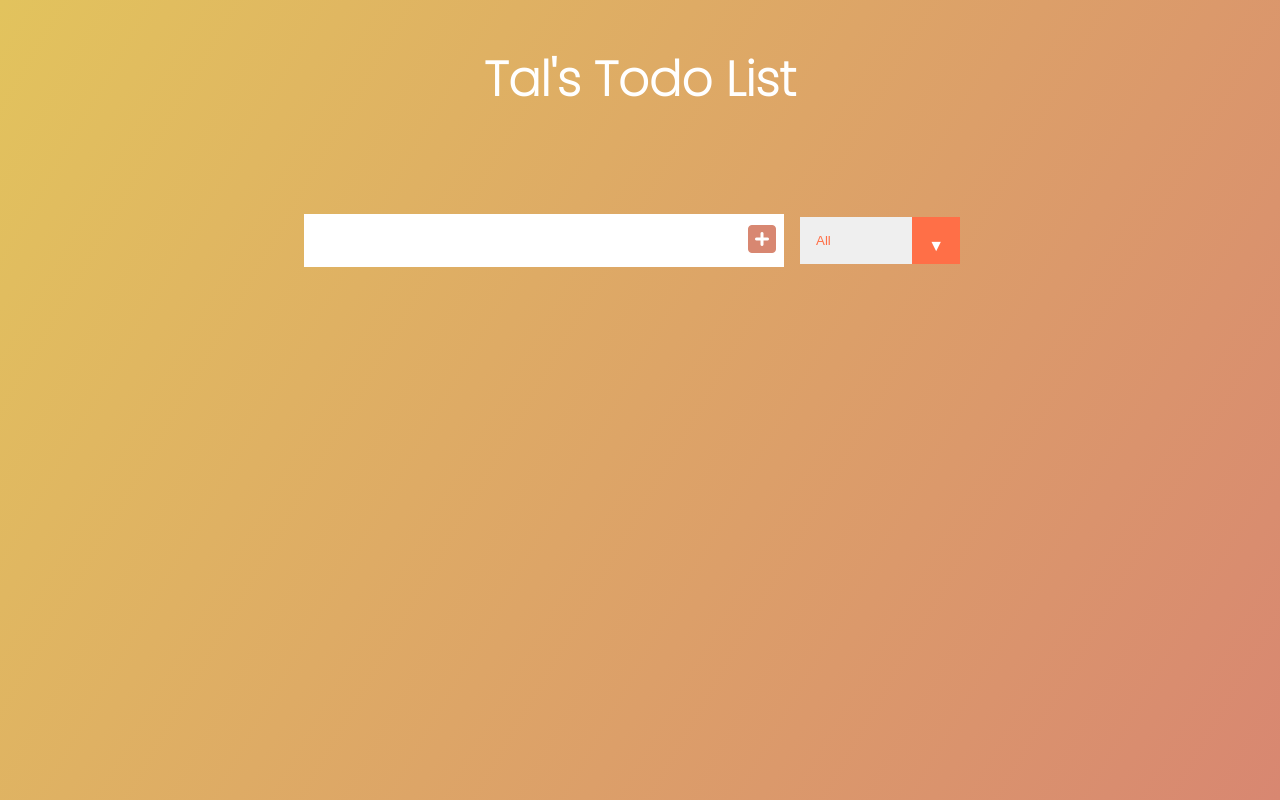
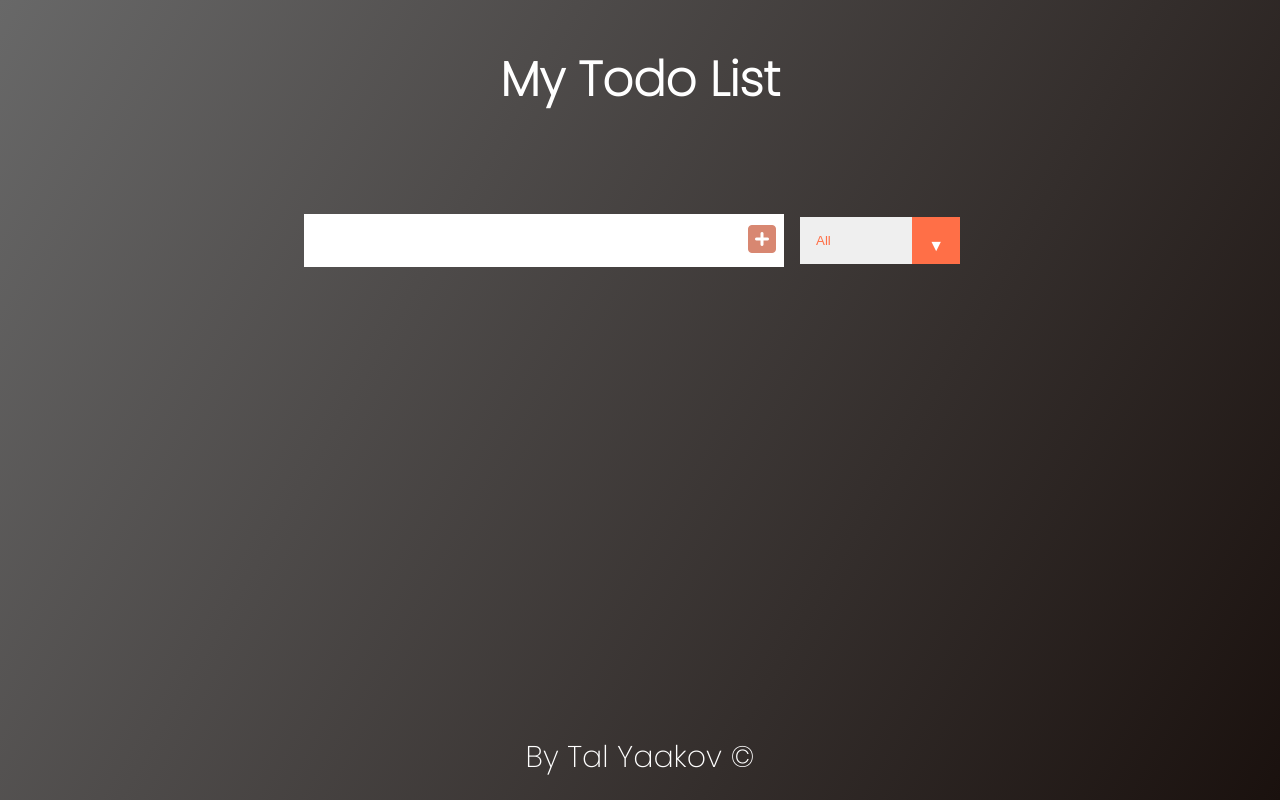
Before and after one commit to talist225/todolist, a plain HTML site: page index.html in a window 1280 px wide. Drawn offline with Linux system fonts and the light colour scheme.

Commit message:
Add files via upload

```diff
--- a/css/index.css
+++ b/css/index.css
@@ -5,7 +5,7 @@
 }
 
 body {
-  background-image: linear-gradient(120deg, #e2c35d, #d88771);
+  background-image: linear-gradient(120deg, #686868, #1a110e);
   color: white;
   font-family: "Poppins", sans-serif;
   min-height: 100vh;
@@ -138,3 +138,14 @@ select {
   background: white;
   color: #ff6f47;
 }
+
+.footer {
+  position: fixed;
+  left: 0;
+  bottom: 20px;
+  width: 100%;
+  font-weight: 400;
+  color: white;
+  text-align: center;
+  font-size: 30px;
+}
--- a/index.html
+++ b/index.html
@@ -22,7 +22,7 @@
   </head>
   <body>
     <header>
-      <h1>Tal's Todo List</h1>
+      <h1>My Todo List</h1>
     </header>
     <form>
       <input type="text" class="todo-input" />
@@ -40,7 +40,9 @@
     <div class="todo-container">
       <ul class="todo-list"></ul>
     </div>
-
+    <div class="footer">
+      <footer>By Tal Yaakov ©</footer>
+    </div>
     <script src="./js/index.js"></script>
   </body>
 </html>
```
